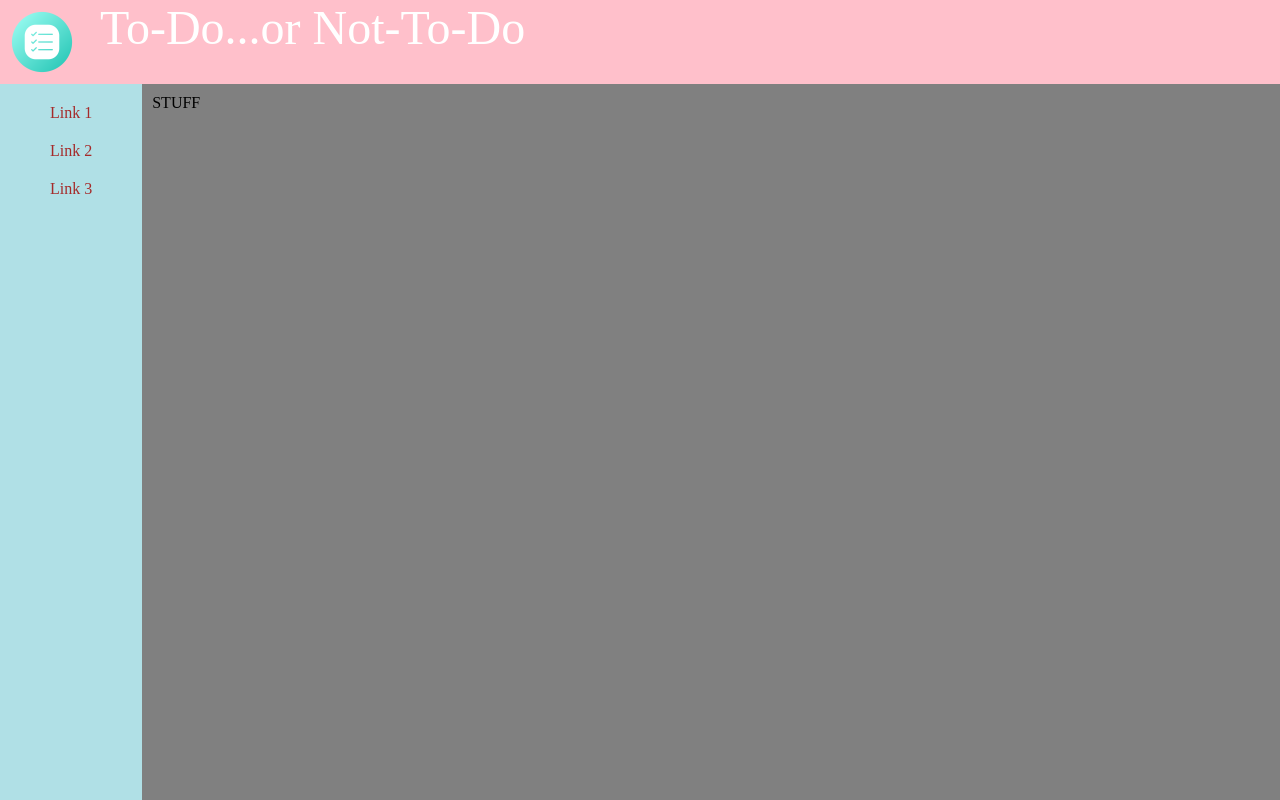
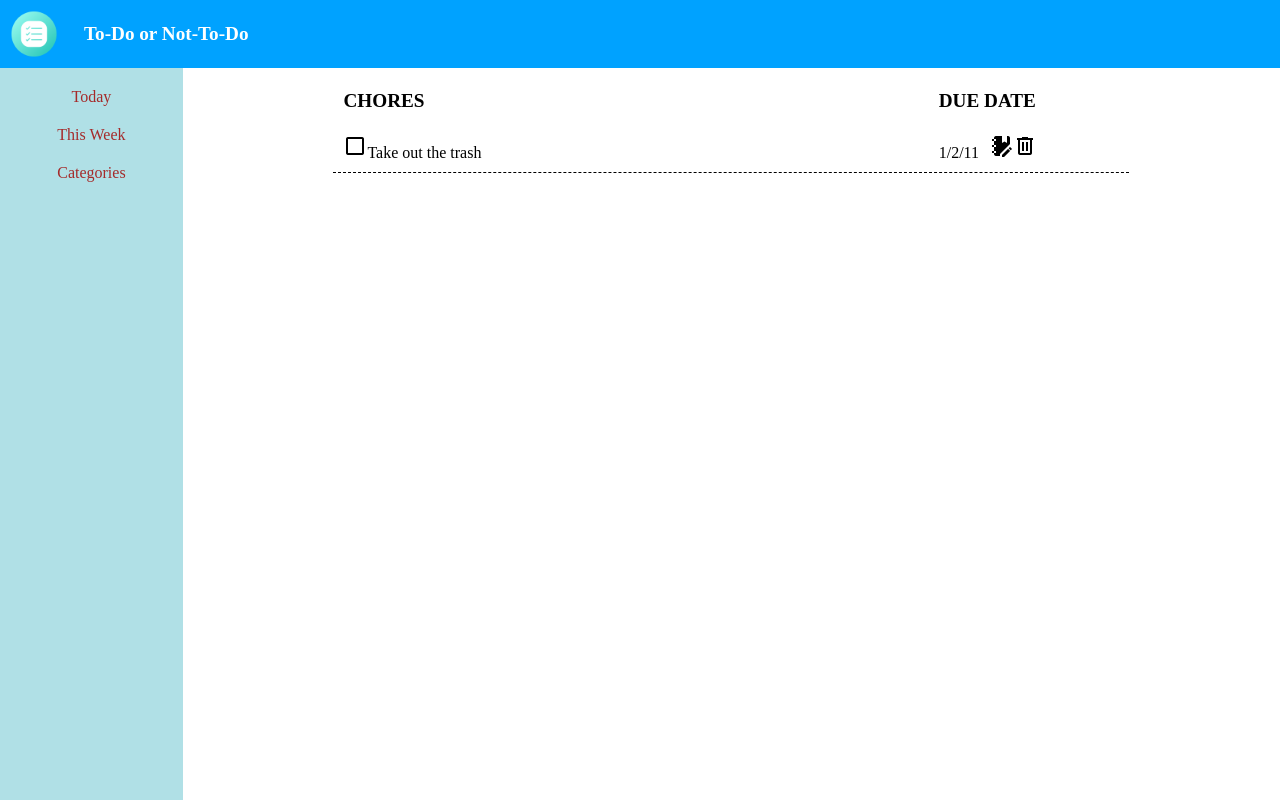
Before and after one commit to jjlagoutaris/Todo-List, a website built with webpack: page dist/index.html in a window 1280 px wide. Built offline with Linux system fonts and the light colour scheme.

Commit message:
Implement the table for tasks update the styling for the webpage, add the icons

```diff
--- a/package.json
+++ b/package.json
@@ -18,6 +18,8 @@
   },
   "homepage": "https://github.com/jjlagoutaris/Todo-List#readme",
   "devDependencies": {
+    "@mdi/js": "^6.5.95",
+    "@mdi/react": "^1.5.0",
     "css-loader": "^6.7.1",
     "sass": "^1.49.9",
     "sass-loader": "^12.6.0",
--- a/src/style.scss
+++ b/src/style.scss
@@ -1,9 +1,9 @@
 $BODY: #3f3f3f;
 $FONT: white;
-$HEADER: pink;
+$HEADER: rgb(0, 162, 255);
 $SIDEBAR: powderblue;
 $SIDEBAR_TEXT: brown;
-$TODOLIST: gray;
+$TODOLIST: white;
 
 @mixin center {
     display: flex;
@@ -21,21 +21,23 @@ body{
     flex-direction: column;
 }
 #header{
-    display: flex;
+    @include center;
+    justify-content: flex-start;
     background-color: $HEADER;
     color: $FONT;
-    font-size: 3rem;
+    font-size: 1.2rem;
+    font-weight: 900;
     gap: 1rem;
     width: 100%;
     .logo{
-        max-height: 4rem;
+        max-height: 3rem;
         padding: 10px;
     }
 }
 
 #content{
     display: grid;
-    grid-template-columns: 1fr 8fr;
+    grid-template-columns: 1fr 6fr;
     height: 100vh;
     .sidebar{
         padding: 10px;
@@ -53,7 +55,44 @@ body{
         }
     }
     .todoList{
+        @include center;
+        align-items: flex-start;
         padding: 10px;
         background-color: $TODOLIST;
+        table{
+            width: clamp(320px, 800px, 1000px);
+            .titles{
+                font-size: 1.2rem;
+                text-align: left;
+            }
+            th{
+                padding: 10px;
+            }
+            td{
+                padding: 10px;
+                border-bottom: .1px dashed black;
+            }
+        }
     }
 }
+
+.column1{
+    width: 50rem;
+    &::before{
+        content: url('./img/checkbox-blank-outline.png');
+        cursor: pointer;
+    }
+}
+
+.column2{
+    width: 15rem;
+    text-align: left;
+    &::after{
+        margin-left: 10px;
+        content: url('./img/notebook-edit.png') +
+        url('./img/trash-can-outline.png');
+        cursor: pointer;
+    }
+}
+
+// <img src="../src/checkbox-blank-outline.png" alt="checkbox" class="blank-checkbox">
```
Also changed, not shown: src/index.js (+8 -1 lines), dist/753eee692765f33cb6f8.png (added), dist/82e2b22e4af409bea76a.png (added), dist/e4ba35f3d2fe55155785.png (added), dist/ff0380ecece85e44ed81.png (added), dist/index.html, dist/main.js, src/img/checkbox-blank-outline.png (added), src/img/checkbox-marked-outline.png (added), src/img/notebook-edit.png (added), src/img/todoList.png (renamed from src/todoList.png), src/img/trash-can-outline.png (added), 1 other file.
